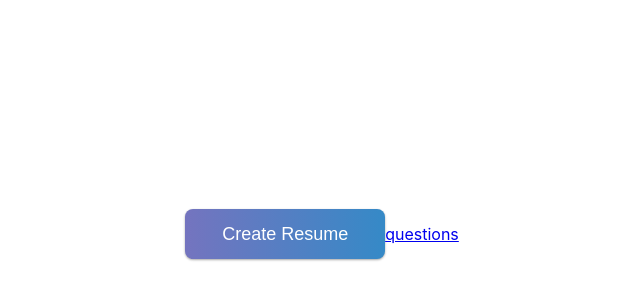
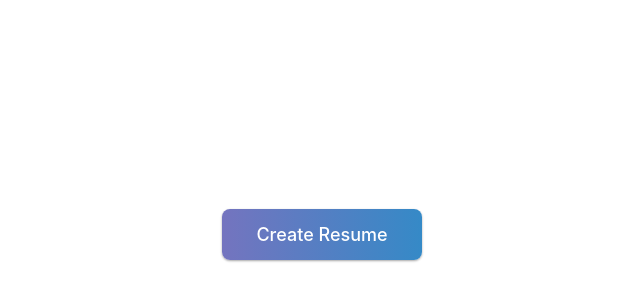
Before and after one commit to dorian-morones/cv-builder, a React (Create React App) app: page / in a window 1280 px wide. Shown: the part 166-466 px from the top of the page, without its empty margins (318-958 px from the left). Built offline with nearby package versions, Linux system fonts and the light colour scheme.

Commit message:
resume builder - structure

```diff
--- /dev/null
+++ b/src/views/Builder/InfoForm/index.tsx
@@ -0,0 +1,18 @@
+
+import React, { FunctionComponent } from 'react';
+
+import { withRouter } from "react-router";
+
+interface InfoFormProps { }
+
+const InfoForm: FunctionComponent<InfoFormProps> = () => {
+  return (
+    <>
+      <div>
+        <p>Form</p>
+      </div>
+    </>
+  );
+};
+
+export default withRouter(InfoForm);
--- /dev/null
+++ b/src/views/Builder/docSettings/index.tsx
@@ -0,0 +1,18 @@
+
+import React, { FunctionComponent } from 'react';
+
+import { withRouter } from "react-router";
+
+interface SettingsProps { }
+
+const DocSettings: FunctionComponent<SettingsProps> = () => {
+  return (
+    <>
+      <div>
+        <p>Settings</p>
+      </div>
+    </>
+  );
+};
+
+export default withRouter(DocSettings);
--- /dev/null
+++ b/src/views/Builder/docViewer/index.tsx
@@ -0,0 +1,18 @@
+
+import React, { FunctionComponent } from 'react';
+
+import { withRouter } from "react-router";
+
+interface DocViewerProps { }
+
+const DocViewer: FunctionComponent<DocViewerProps> = () => {
+  return (
+    <>
+      <div>
+        <p>Preview</p>
+      </div>
+    </>
+  );
+};
+
+export default withRouter(DocViewer);
--- /dev/null
+++ b/src/views/Builder/index.tsx
@@ -0,0 +1,28 @@
+
+import React, { FunctionComponent } from 'react';
+
+import { withRouter } from "react-router";
+
+//components
+import InfoForm from './InfoForm';
+import DocViewer from './docViewer';
+import DocSettings from './docSettings';
+
+interface QuestionsViewProps { }
+
+const BuilderView: FunctionComponent<QuestionsViewProps> = () => {
+  return (
+    <>
+      <div>
+        <p>Fill your information</p>
+      </div>
+      <div>
+        <InfoForm />
+        <DocViewer />
+        <DocSettings />
+      </div>
+    </>
+  );
+};
+
+export default withRouter(BuilderView);
--- a/src/views/Home/index.tsx
+++ b/src/views/Home/index.tsx
@@ -7,22 +7,18 @@ import {
   CreateButton
 } from './styles/home_styles';
 
-// Routes
-import {
-  Link
-} from "react-router-dom";
+// router
 import {
   withRouter
 } from 'react-router'
+// import { Link } from 'react-router-dom';
 
 interface HomeViewProps { }
 
 const HomeView: FunctionComponent<HomeViewProps> = () => {
   return (
     <HomeContainer>
-      <CreateButton>Create Resume</CreateButton>
-      <Link to="/questions">questions</Link>
-
+      <CreateButton to="/builder">Create Resume</CreateButton>
     </HomeContainer>
   );
 };
--- a/src/views/Home/styles/home_styles.ts
+++ b/src/views/Home/styles/home_styles.ts
@@ -1,4 +1,8 @@
 import styled from 'styled-components';
+// Routes
+import {
+  Link
+} from "react-router-dom";
 
 export const HomeContainer = styled.div`
   display: flex;
@@ -7,9 +11,11 @@ export const HomeContainer = styled.div`
   height: 100vh;
 `;
 
-export const CreateButton = styled.button`
+export const CreateButton = styled(Link)`
   width: 200px;
-  height: 50px;
+  padding: 15px 0px;
+  text-align: center;
+  text-decoration: none;
   font-size: 18px;
   font-weight: 500;
   border-radius: 8px;
```
Also changed, not shown: src/views/Builder/styles/builder_styles.ts (added, +8 -0 lines), src/views/Questions/index.tsx (deleted, +0 -23 lines).
